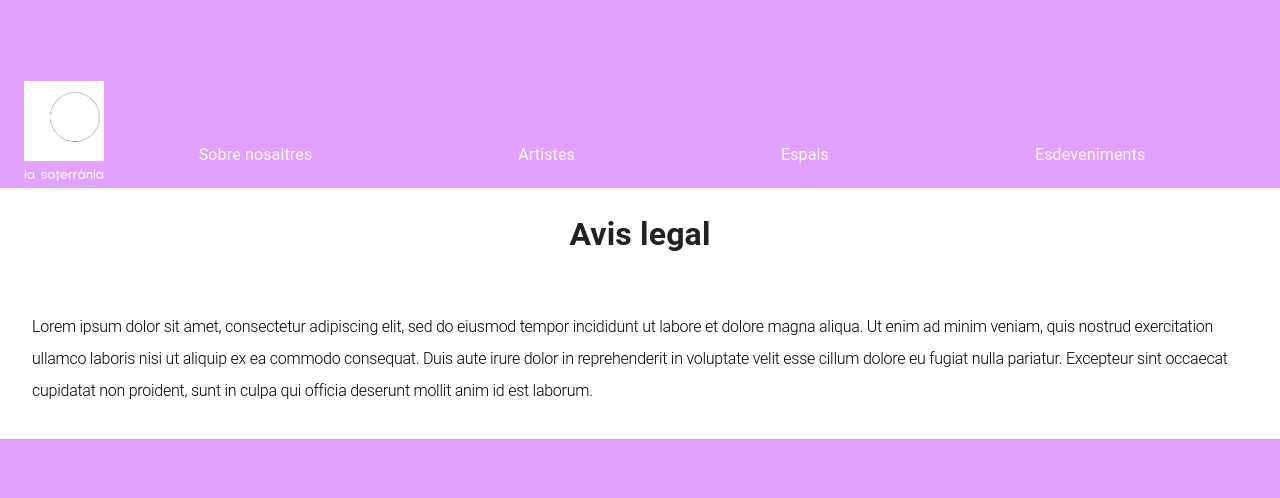
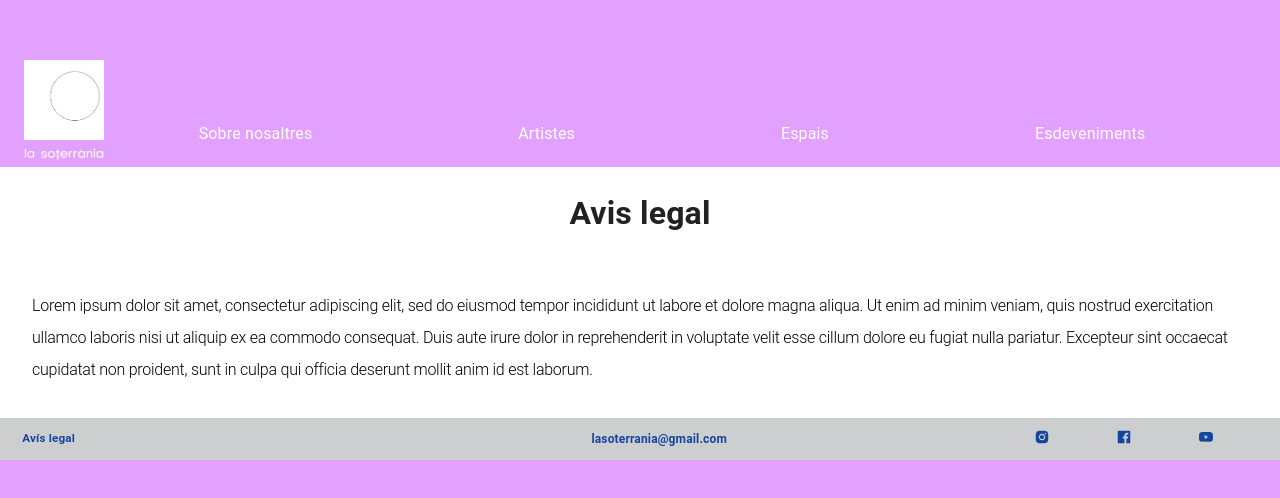
Before and after one commit to soterraniaBcn/la-soterrania, a React (Create React App) app in the folder client/: page /avislegal in a window 1280 px wide. Shown: the part 140-638 px from the top of the page. Built offline with nearby package versions, Linux system fonts and the light colour scheme.

Commit message:
#12 #20 adding link to Legal Warning in footer

```diff
--- a/client/src/components/FooterAzul.jsx
+++ b/client/src/components/FooterAzul.jsx
@@ -8,7 +8,13 @@ export default function FooterAzul() {
   return (
     <footer className="divContainerAzul">
       <div className="div1">
-        <h3 className="h3Azul">Avís legal</h3>
+        <a
+          href="http://localhost:3001/avislegal"
+          rel="noreferrer"
+          className="h3Azul"
+        >
+          <h3>Avís legal</h3>
+        </a>
       </div>
       <div className="div2">
         <h3 className="h3Azul">lasoterrania@gmail.com</h3>
--- a/client/src/components/FooterGris.jsx
+++ b/client/src/components/FooterGris.jsx
@@ -8,7 +8,13 @@ export default function FooterGris() {
   return (
     <footer className="divContainer1Gris">
       <div className="div1">
-        <h3 className="h3Gris">Avís legal</h3>
+        <a
+          href="http://localhost:3001/avislegal"
+          rel="noreferrer"
+          className="h3Gris"
+        >
+          <h3>Avís legal</h3>
+        </a>
       </div>
       <div className="div2">
         <h3 className="h3Gris">lasoterrania@gmail.com</h3>
--- a/client/src/css/FooterAzul.css
+++ b/client/src/css/FooterAzul.css
@@ -37,9 +37,14 @@
 }
 
 .h3Azul {
-  padding-left: 5%;
-  color: white !important;
-  font-size: 12px !important;
+    color: white !important;
+    padding-left: 5%;
+    font-size: 10px !important;
+    text-decoration: none;
+}
+
+.div2 > .h3Azul{
+    font-size: 12px !important;
 }
 
 @media screen and (max-width: 600px) {
--- a/client/src/css/FooterGris.css
+++ b/client/src/css/FooterGris.css
@@ -40,6 +40,11 @@
 .h3Gris {
   color: #1446a0 !important;
   padding-left: 5%;
+  font-size: 10px !important;
+  text-decoration: none;
+}
+
+.div2 > .h3Gris{
   font-size: 12px !important;
 }
 
--- a/client/src/css/FooterNegro.css
+++ b/client/src/css/FooterNegro.css
@@ -39,6 +39,11 @@
 .h3Negro {
   color: white !important;
   padding-left: 5%;
+  font-size: 10px !important;
+  text-decoration: none;
+}
+
+.div2 > .h3Negro{
   font-size: 12px !important;
 }
 
--- a/client/src/pages/LegalWarning.jsx
+++ b/client/src/pages/LegalWarning.jsx
@@ -1,6 +1,7 @@
 import React from "react";
 import { Grid, Typography } from "@mui/material";
 import Header from "../components/Header";
+import FooterGris from "../components/FooterGris";
 
 export default function About() {
   return (
@@ -17,19 +18,36 @@ export default function About() {
         }}
       >
         <Header />
-       <Grid container className="about-container"
-       style={{maxWidth:"80rem",mt:5, backgroundColor:"white", pl:3, display:"flex", justifyContent: 'center'}}>
+        <Grid
+          container
+          className="about-container"
+          style={{
+            maxWidth: "80rem",
+            mt: 5,
+            backgroundColor: "white",
+            pl: 3,
+            display: "flex",
+            justifyContent: "center",
+          }}
+        >
           <h1>Avis legal</h1>
           <Typography
             variant="h1"
             color="black"
             component="div"
-                style={{ padding:"2rem",fontSize:"1rem", lineHeight:"2rem"}}
-                >Lorem ipsum dolor sit amet, consectetur adipiscing elit, sed do eiusmod tempor incididunt ut labore et dolore magna aliqua. Ut enim ad minim veniam, quis nostrud exercitation ullamco laboris nisi ut aliquip ex ea commodo consequat. Duis aute irure dolor in reprehenderit in voluptate velit esse cillum dolore eu fugiat nulla pariatur. Excepteur sint occaecat cupidatat non proident, sunt in culpa qui officia deserunt mollit anim id est laborum.
-
+            style={{ padding: "2rem", fontSize: "1rem", lineHeight: "2rem" }}
+          >
+            Lorem ipsum dolor sit amet, consectetur adipiscing elit, sed do
+            eiusmod tempor incididunt ut labore et dolore magna aliqua. Ut enim
+            ad minim veniam, quis nostrud exercitation ullamco laboris nisi ut
+            aliquip ex ea commodo consequat. Duis aute irure dolor in
+            reprehenderit in voluptate velit esse cillum dolore eu fugiat nulla
+            pariatur. Excepteur sint occaecat cupidatat non proident, sunt in
+            culpa qui officia deserunt mollit anim id est laborum.
           </Typography>
         </Grid>
-
+        <FooterGris />
       </Grid>
     </>
-  )}
+  );
+}
```
Also changed, not shown: client/src/components/FooterNegro.jsx (+7 -1 lines). Lines whose indentation alone changed are shown as unchanged.
